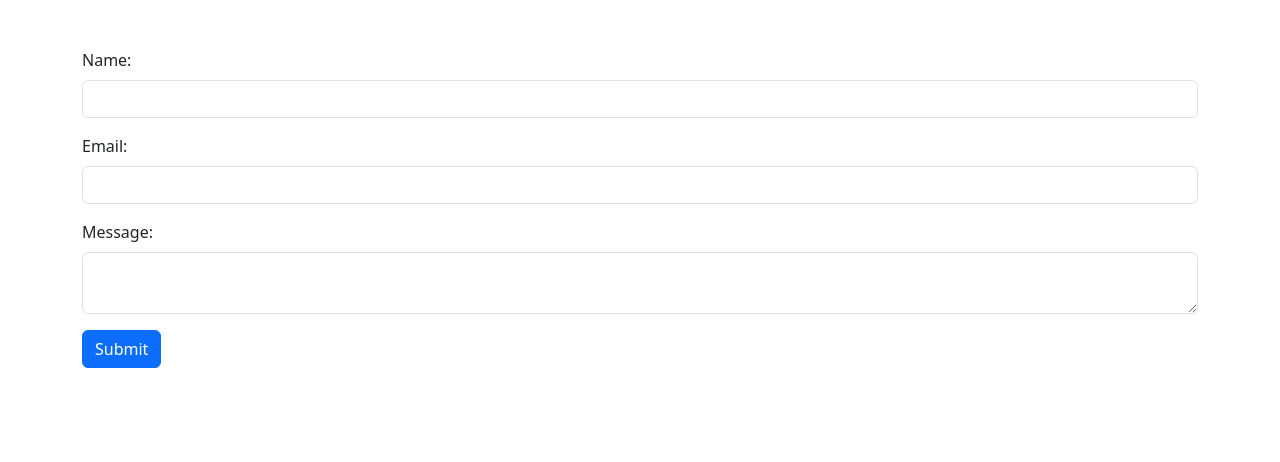
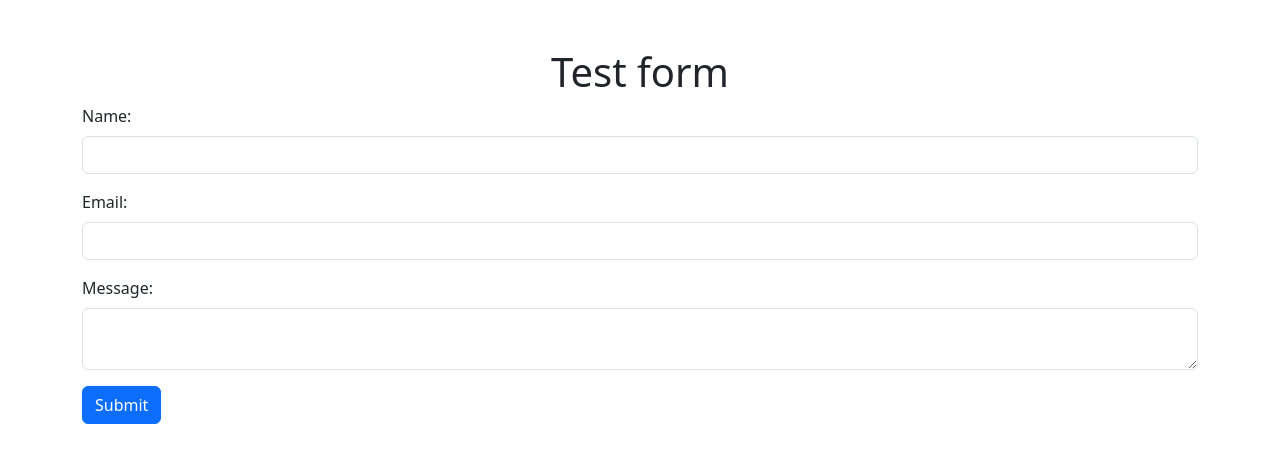
Before and after one commit to Dima-McArrow/node_server_test, a website: page public/index.html in a window 1280 px wide. Drawn offline with nearby package versions, Linux system fonts and the light colour scheme.

Commit message:
index.html and removed svg file

```diff
--- a/public/index.html
+++ b/public/index.html
@@ -15,6 +15,7 @@
   </head>
   <body>
     <div class="container-lg mt-5">
+      <h1 class="h1 text-center ">Test form</h1>
       <form
         id="myForm"
         class="needs-validation"
```
Also changed, not shown: public/ok-svgrepo-com.svg (deleted).
